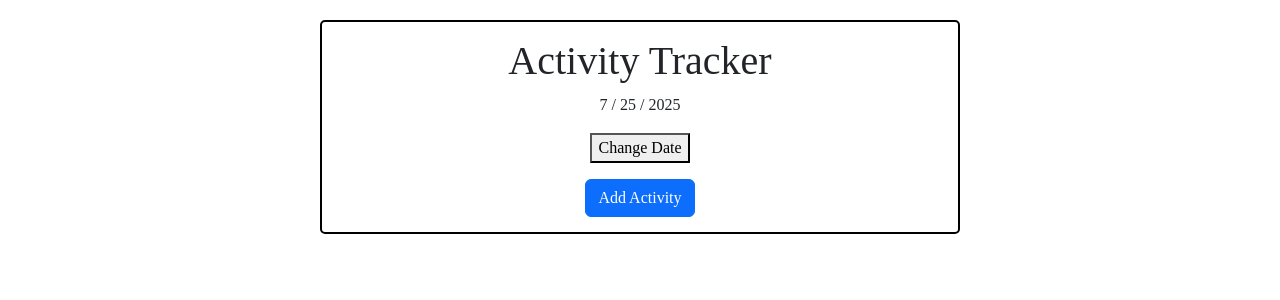
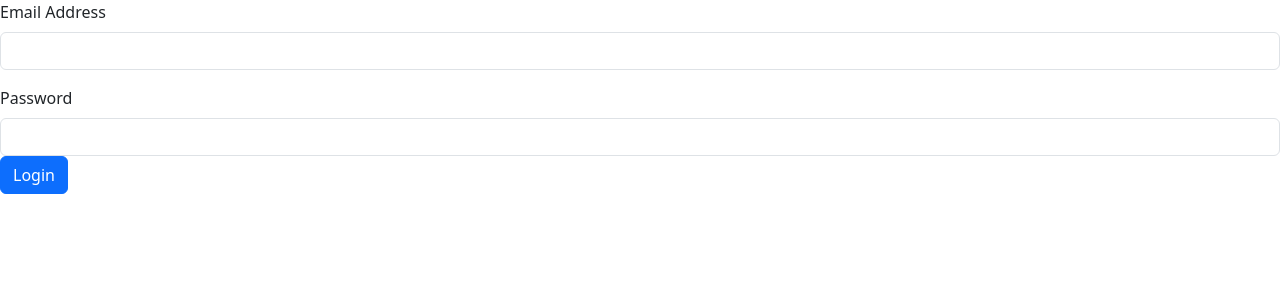
Before and after one commit to Nicolas-Clocksin/Activity-Tracker, a React (Vite) app in the folder activity-tracker/: page / in a window 1280 px wide. Shown: the top 300 px of the page. Built offline with nearby package versions, Linux system fonts and the light colour scheme.

Commit message:
feat: added ability for user to login before being able to access application

```diff
--- a/activity-tracker/src/App.jsx
+++ b/activity-tracker/src/App.jsx
@@ -1,11 +1,26 @@
 import React, { useState } from 'react'
 import ChangeDateModal from './modals/ChangeDateModal';
 import ActivityList from './components/ActivityList';
+import Login from './components/Login';
 import Header from './components/Header'
 function App() {
   const timestamp = Date.now();
   const [selectedDate, setSelectedDate] = useState(new Date(timestamp));
   const [activities, setActivities]= useState([]);
+  const [user, setSelectedUser] = useState(null);
+  const [users, setUsers] = useState([{
+      id: 1,
+      email: 'useremail@test.com',
+      password: 'password'
+    },
+    {
+      id: 2,
+      email: 'test@user.com',
+      password: 'password'
+    }
+  ])
+
+  if(user){
   return(
     <div className='activity-tracker-container'>
     <Header selectedDate = {selectedDate} setSelectedDate = {setSelectedDate} />
@@ -13,5 +28,11 @@ function App() {
     </div>
   );
 }
+else{
+  return(
+    <Login users={users} setSelectedUser={setSelectedUser}/>
+  )
+}
+}
 
 export default App
--- /dev/null
+++ b/activity-tracker/src/components/Login.jsx
@@ -0,0 +1,47 @@
+import React, { useState } from 'react';
+import { Button, Form } from 'react-bootstrap';
+import 'bootstrap/dist/css/bootstrap.min.css';
+
+function Login({users, setSelectedUser}){
+    const [userEmail, setUserEmail] = useState('');
+    const [userPassword, setUserPassword] = useState('');
+
+    function updateEmail(event){
+        setUserEmail(event.target.value);
+    }
+    function updatePassword(event){
+        setUserPassword(event.target.value);
+    }
+    function loginUser(){
+        users.map((user)=>{
+            if(user.email === userEmail && user.password === userPassword){
+                setSelectedUser(user)
+            }
+            else{
+                return null;
+            }
+        })
+    }
+    return(
+      <Form>
+            <Form.Group className='mb-3'>
+                <Form.Label>Email Address</Form.Label>
+                <Form.Control
+                    type="email"
+                    value={userEmail}
+                    onChange={(event)=> updateEmail(event)}
+                    />
+            </Form.Group>
+            <Form.Group>
+                <Form.Label>Password</Form.Label>
+                <Form.Control
+                    type="password"
+                    value={userPassword}
+                    onChange={(event)=>updatePassword(event)}
+                    />
+            </Form.Group>
+            <Button variant='primary' onClick={loginUser}>Login</Button>
+      </Form>
+    )
+}
+export default Login
```
